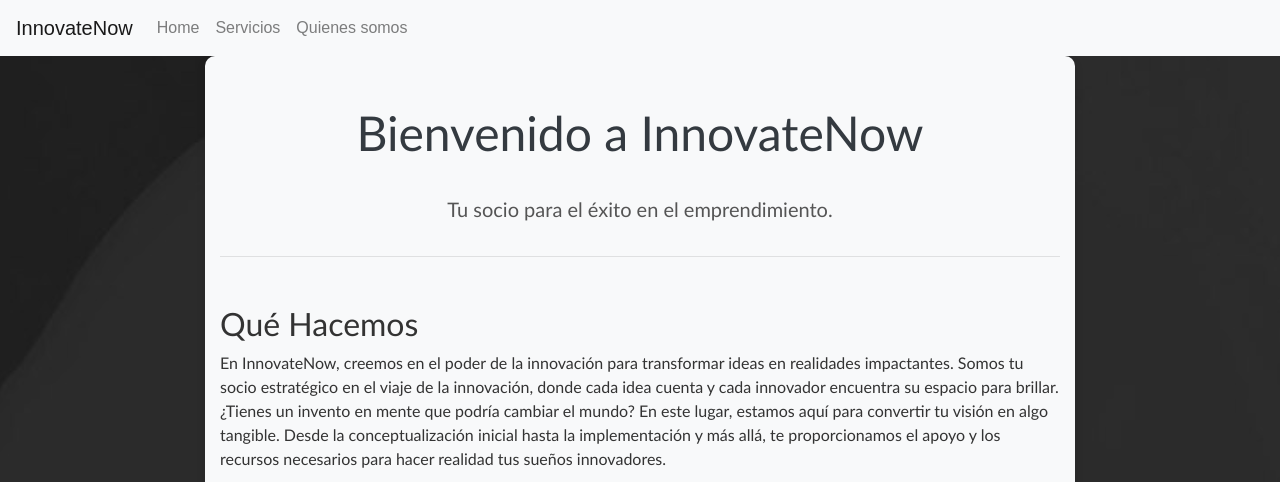
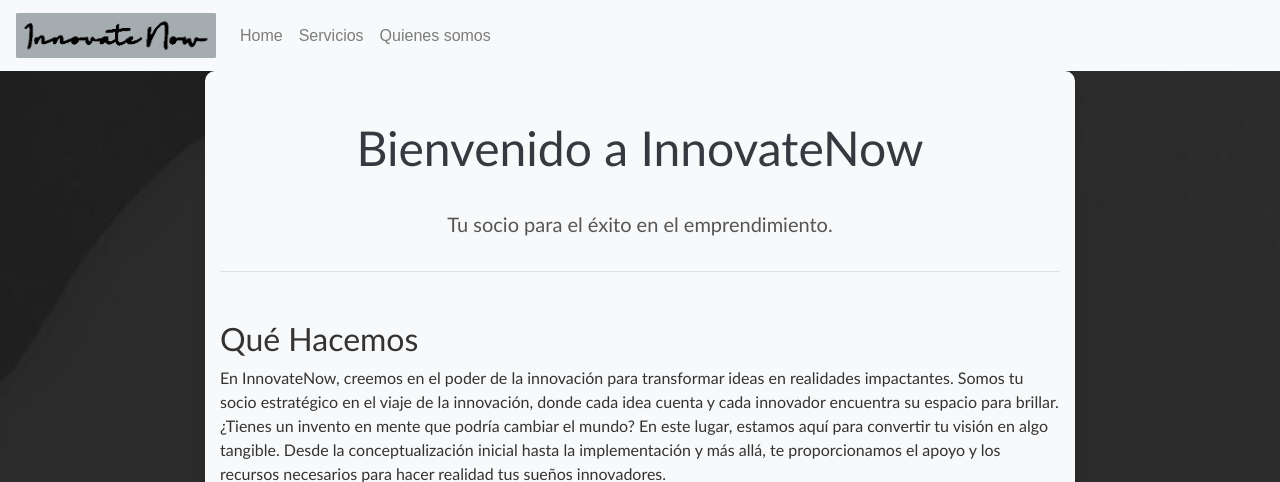
Before and after one commit to ArielSvi/InnovateNow, a Django app: page / in a window 1280 px wide. Shown: the top 482 px of the page. Run offline with Django 4.2, Linux system fonts and the light colour scheme; data comes from the database, SQL or seed files in the repository; both versions use the stored data as it was after the commit; some libraries are stand-ins or nearby versions.

Commit message:
Commit Ultimos cambios

```diff
--- a/core/templates/core/about_us.html
+++ b/core/templates/core/about_us.html
@@ -6,11 +6,12 @@
     <title>InnovateNow</title>
     <link rel="stylesheet" href="https://stackpath.bootstrapcdn.com/bootstrap/4.5.2/css/bootstrap.min.css">
     {% load static %}
+    <link rel="icon" href="{% static 'img/favicon-InnovateNow.png' %}" type="image/x-icon">
     <link rel="stylesheet" href="{% static 'css/styles1.css' %}">
 </head>
 <body>
     <nav class="navbar navbar-expand-lg navbar-light bg-light">
-        <a class="navbar-brand" href="{% url 'home' %}">InnovateNow</a>
+        <a class="navbar-brand" href="{% url 'home' %}"><img src="{% static 'img/logo-InnovateNow.png' %}" alt="Logo_empresa" width="200px"></a>
         <button class="navbar-toggler" type="button" data-toggle="collapse" data-target="#navbarNav" aria-controls="navbarNav" aria-expanded="false" aria-label="Toggle navigation">
             <span class="navbar-toggler-icon"></span>
         </button>
--- a/core/templates/core/home.html
+++ b/core/templates/core/home.html
@@ -6,11 +6,12 @@
     <title>InnovateNow</title>
     <link rel="stylesheet" href="https://stackpath.bootstrapcdn.com/bootstrap/4.5.2/css/bootstrap.min.css">
     {% load static %}
+    <link rel="icon" href="{% static 'img/favicon-InnovateNow.png' %}" type="image/x-icon">
     <link rel="stylesheet" href="{% static 'css/styles1.css' %}">
 </head>
 <body>
     <nav class="navbar navbar-expand-lg navbar-light bg-light">
-        <a class="navbar-brand" href="{% url 'home' %}">InnovateNow</a>
+        <a class="navbar-brand" href="{% url 'home' %}"><img src="{% static 'img/logo-InnovateNow.png' %}" alt="Logo_empresa" width="200px"></a>
         <button class="navbar-toggler" type="button" data-toggle="collapse" data-target="#navbarNav" aria-controls="navbarNav" aria-expanded="false" aria-label="Toggle navigation">
             <span class="navbar-toggler-icon"></span>
         </button>
--- a/core/templates/core/services.html
+++ b/core/templates/core/services.html
@@ -6,11 +6,12 @@
     <title>InnovateNow</title>
     <link rel="stylesheet" href="https://stackpath.bootstrapcdn.com/bootstrap/4.5.2/css/bootstrap.min.css">
     {% load static %}
+    <link rel="icon" href="{% static 'img/favicon-InnovateNow.png' %}" type="image/x-icon">
     <link rel="stylesheet" href="{% static 'css/styles1.css' %}">
 </head>
 <body>
     <nav class="navbar navbar-expand-lg navbar-light bg-light">
-        <a class="navbar-brand" href="{% url 'home' %}">InnovateNow</a>
+        <a class="navbar-brand" href="{% url 'home' %}"><img src="{% static 'img/logo-InnovateNow.png' %}" alt="Logo_empresa" width="200px"></a>
         <button class="navbar-toggler" type="button" data-toggle="collapse" data-target="#navbarNav" aria-controls="navbarNav" aria-expanded="false" aria-label="Toggle navigation">
             <span class="navbar-toggler-icon"></span>
         </button>
```
Also changed, not shown: core/static/img/favicon-InnovateNow.png (added), core/static/img/logo-InnovateNow.png (added), db.sqlite3.
